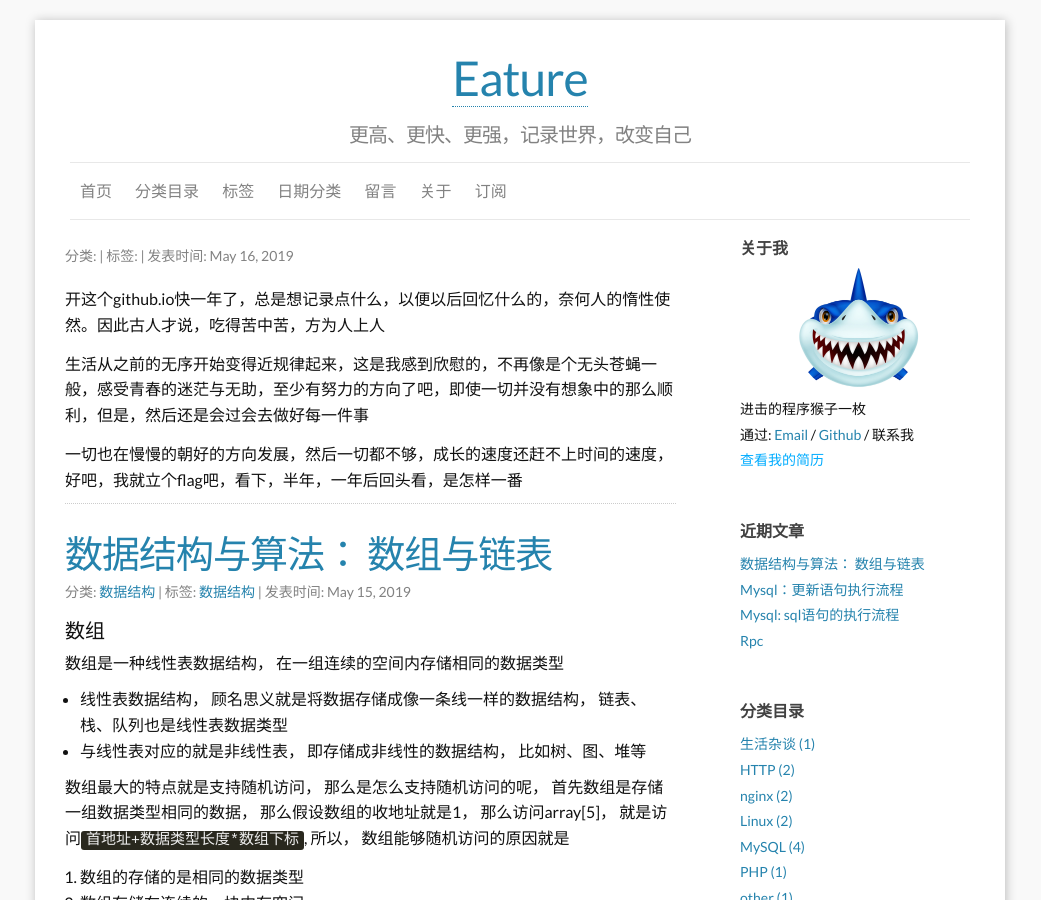
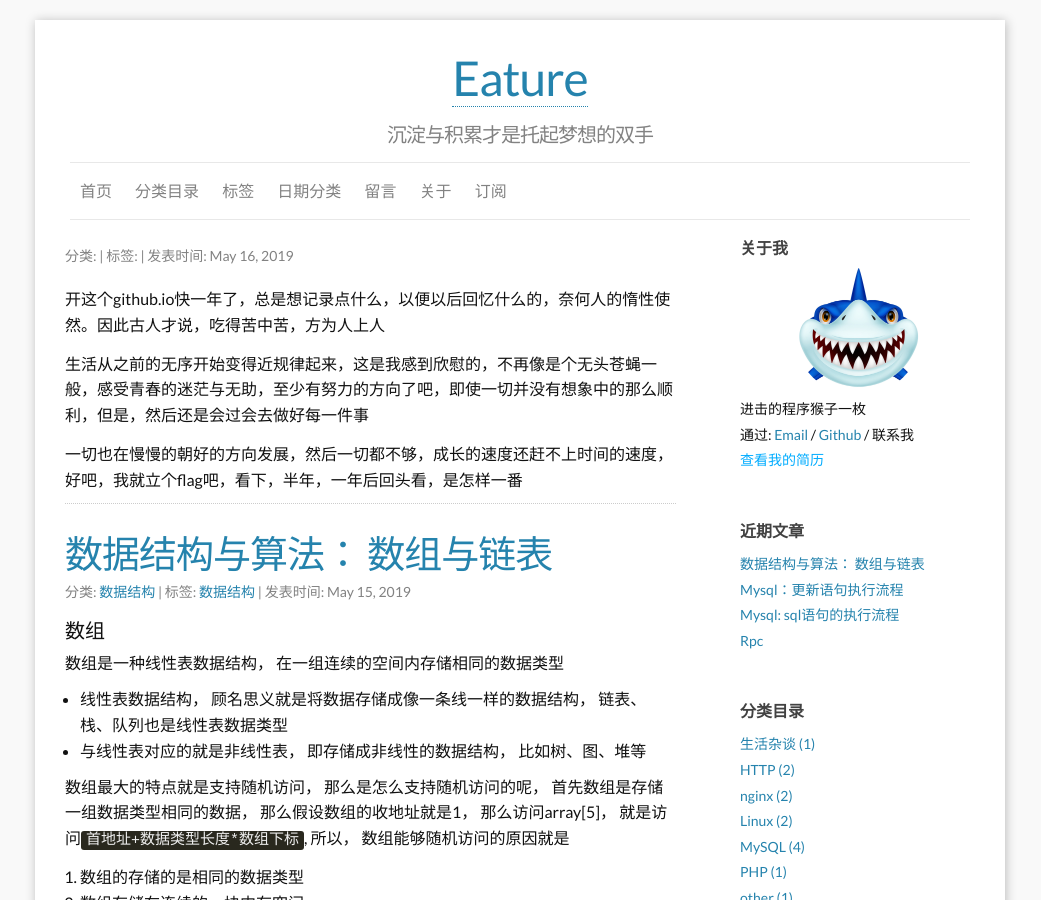
Before and after one commit to zoueature/zoueature.github.io, a Jekyll site: the page built from index.html, in a window 1280 px wide and 900 px high. Shown: the whole window, without its empty margins (120-1161 px from the left). Built offline with Jekyll 4.4.1, drawn with Linux system fonts in a browser that asks for light colours; the list of posts is cut into pages by our own code.

Commit message:
改改副标题

```diff
--- a/_config.yml
+++ b/_config.yml
@@ -1,10 +1,10 @@
 ### Site info:
 title: Eature
-tagline: 更高、更快、更强，记录世界，改变自己
+tagline: 沉淀与积累才是托起梦想的双手
 author: Eature
 email: zoueature@gmail.com
-description: "更高、更快、更强，记录世界，改变自己" # You can edit this line in _config.yml. It will appear in your document head meta and in your feed.xml site description
-keywords: "eature,stronger"
+description: "沉淀与积累才是托起梦想的双手" # You can edit this line in _config.yml. It will appear in your document head meta and in your feed.xml site description
+keywords: "eature, blog"
 baseurl: "https://eaturezou.github.io" # the subpath of your site, e.g. /blog/
 url: "https://eaturezou.github.io" # the base hostname & protocol for your site
 locale: en_US
```
